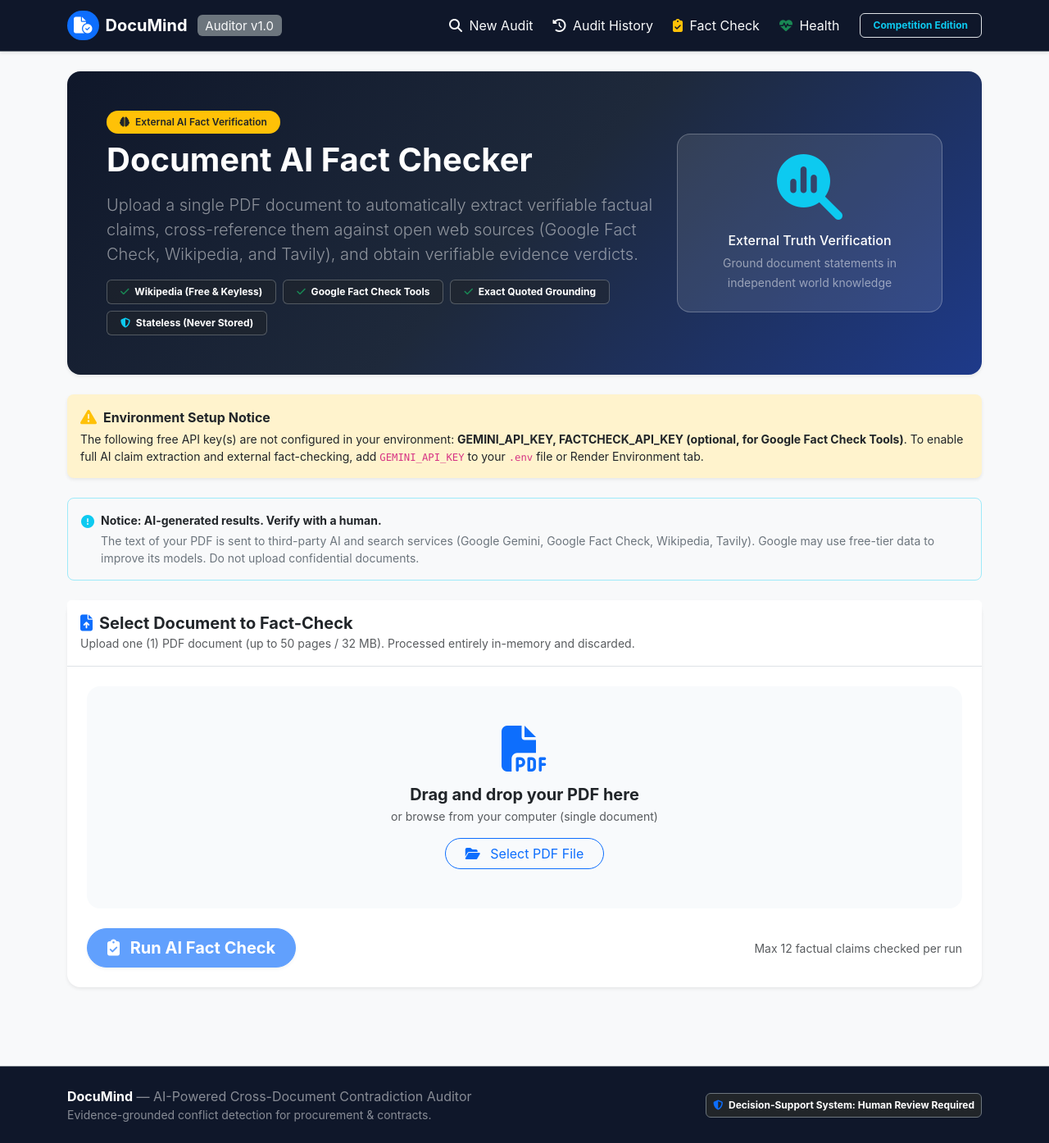
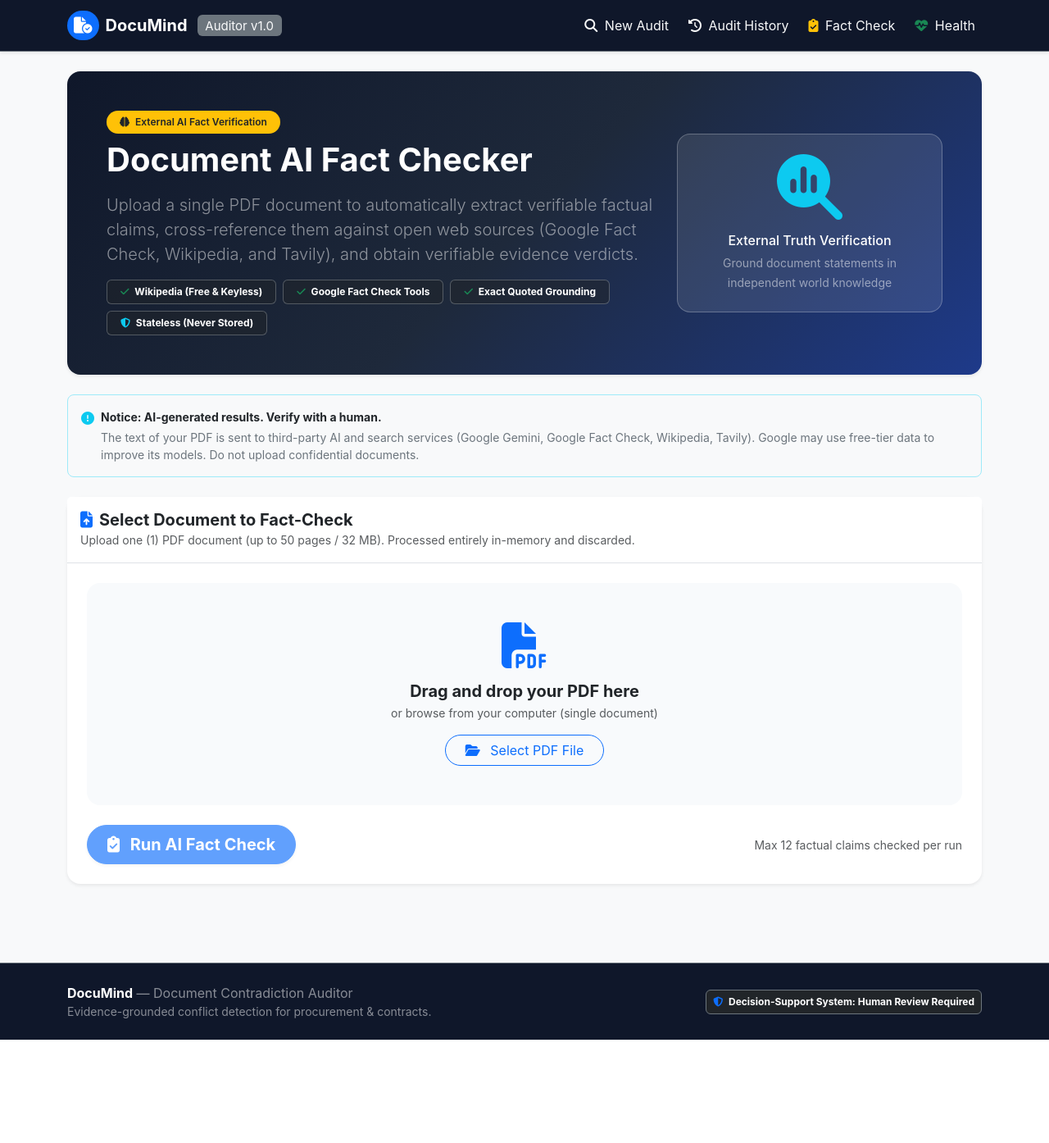
Before and after one commit to Abhinav-Maurya-1978/documind, a Flask app: page /factcheck in a window 1280 px wide. Shown: the whole page at 82% size. After the commit the page ends 1268 px from the top, so only its background shows below. Run offline with Flask 3, Linux system fonts and the light colour scheme.

Commit message:
refactor(ui): update title to Document Contradiction Auditor, remove competition badges and fact-check setup notice

```diff
--- a/templates/base.html
+++ b/templates/base.html
@@ -3,7 +3,7 @@
 <head>
     <meta charset="UTF-8">
     <meta name="viewport" content="width=device-width, initial-scale=1.0">
-    <title>{% block title %}DocuMind — AI Cross-Document Contradiction Auditor{% endblock %}</title>
+    <title>{% block title %}DocuMind — Document Contradiction Auditor{% endblock %}</title>
     <link rel="stylesheet" href="https://cdn.jsdelivr.net/npm/bootstrap@5.3.3/dist/css/bootstrap.min.css">
     <link rel="stylesheet" href="https://cdnjs.cloudflare.com/ajax/libs/font-awesome/6.5.2/css/all.min.css">
     <link rel="stylesheet" href="{{ url_for('static', filename='css/style.css') }}">
@@ -34,9 +34,6 @@
                     <li class="nav-item">
                         <a class="nav-link text-light" href="{{ url_for('health') }}" target="_blank"><i class="fa-solid fa-heart-pulse text-success me-1"></i> Health</a>
                     </li>
-                    <li class="nav-item ms-lg-2">
-                        <span class="badge bg-outline-info border text-info px-3 py-2">Competition Edition</span>
-                    </li>
                 </ul>
             </div>
         </div>
@@ -50,7 +47,7 @@
         <div class="container text-center">
             <div class="row align-items-center">
                 <div class="col-md-6 text-md-start mb-2 mb-md-0">
-                    <strong class="text-white">DocuMind</strong> — AI-Powered Cross-Document Contradiction Auditor
+                    <strong class="text-white">DocuMind</strong> — Document Contradiction Auditor
                     <p class="small mb-0">Evidence-grounded conflict detection for procurement & contracts.</p>
                 </div>
                 <div class="col-md-6 text-md-end">
--- a/templates/factcheck.html
+++ b/templates/factcheck.html
@@ -41,21 +41,6 @@
             </div>
         </div>
     </div>
-
-    <!-- API Key Notice / Status -->
-    {% if missing_keys %}
-    <div class="alert alert-warning border-0 shadow-sm rounded-3 mb-4" role="alert">
-        <div class="d-flex align-items-center gap-2 mb-1">
-            <i class="fa-solid fa-triangle-exclamation text-warning fs-5"></i>
-            <strong class="text-dark">Environment Setup Notice</strong>
-        </div>
-        <p class="small text-dark mb-0">
-            The following free API key(s) are not configured in your environment:
-            <strong>{{ missing_keys|join(', ') }}</strong>.
-            To enable full AI claim extraction and external fact-checking, add <code>GEMINI_API_KEY</code> to your <code>.env</code> file or Render Environment tab.
-        </p>
-    </div>
-    {% endif %}
 
     <!-- Mandatory Privacy & AI Disclaimers -->
     <div class="alert alert-info bg-light border border-info-subtle rounded-3 mb-4 p-3" role="alert">
--- a/templates/index.html
+++ b/templates/index.html
@@ -1,6 +1,6 @@
 {% extends "base.html" %}
 
-{% block title %}DocuMind — AI Cross-Document Contradiction Auditor{% endblock %}
+{% block title %}DocuMind — Document Contradiction Auditor{% endblock %}
 
 {% block content %}
 <div class="container py-4">
@@ -9,8 +9,7 @@
         <div class="card-body p-4 p-md-5">
             <div class="row align-items-center">
                 <div class="col-lg-8">
-                    <span class="badge bg-primary px-3 py-2 rounded-pill mb-2"><i class="fa-solid fa-microchip me-1"></i> Academic Innovation Competition</span>
-                    <h1 class="display-6 fw-bold mb-3">AI-Powered Cross-Document Contradiction Auditor</h1>
+                    <h1 class="display-6 fw-bold mb-3">Document Contradiction Auditor</h1>
                     <p class="lead text-white-50 mb-4">
                         Automatically analyze multi-source procurement documents, detect conflicting amounts, dates, quantities, deadlines, and obligations, and produce <strong>verifiable page-grounded evidence</strong>.
                     </p>
```
Also changed, not shown: tests/integration/test_flask_routes.py (+1 -1 lines).
